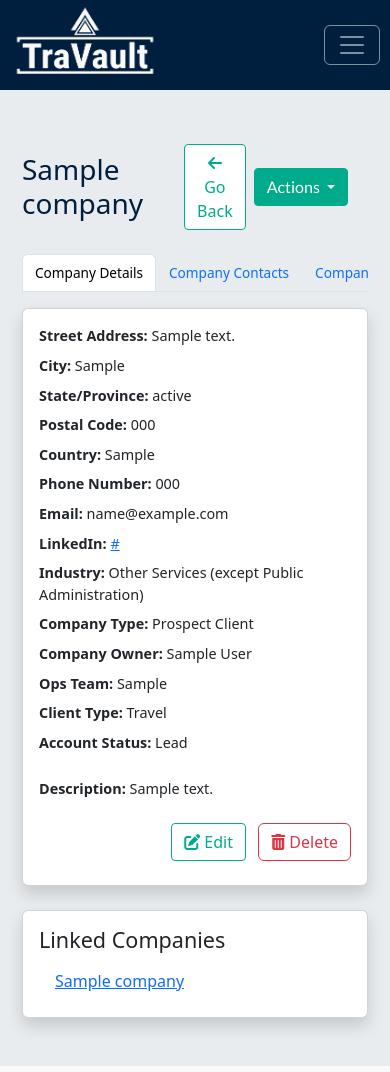
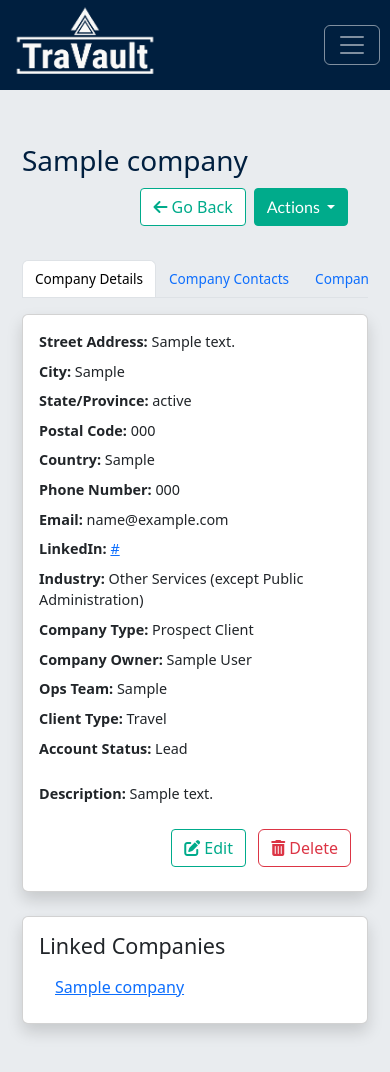
Before and after one commit to Ty-Thetravelguy/travault-v2-mp4, a Django app: page /crm/company/1/ in a window 390 px wide. Run offline with Django 5.2, Linux system fonts and the light colour scheme; a user stored in the database is signed in; data comes from the database, SQL or seed files in the repository; tables that the repository leaves empty hold one stand-in row (values such as "Sample post"); parts of the project's set-up code (start-up, migrations or seed data) failed here and were passed over; some libraries are stand-ins or nearby versions.

Commit message:
made company details more resposive

```diff
--- a/travault_crm/crm/templates/crm/company_detail.html
+++ b/travault_crm/crm/templates/crm/company_detail.html
@@ -6,11 +6,14 @@
 {% block content %}
 <div class="container-fluid full-height-bg top-padding bg-gray-200">
     <div class="container mt-5">
-        <div class="d-flex justify-content-between align-items-center mb-4">
+        <div class="row d-flex justify-content-between align-items-center mb-4">
+            <div class="col-md-6">
                 <h1 class="project-primary-color mb-0 display-5">{{ company.company_name }}</h1>
+            </div>
+            <div class="col-md-6">
 
                 <!-- Button container: Flexbox for proper alignment -->
-            <div class="d-flex align-items-center">
+                <div class="d-flex justify-content-end align-items-center">
                     <!-- Go Back Button -->
                     <a href="{% url 'crm:index' %}" class="btn btn-green me-2">
                         <i class="fas fa-arrow-left"></i> Go Back
@@ -66,7 +69,7 @@
                     </div>
                 </div>
             </div>
-
+        </div>
         <ul class="nav nav-tabs" id="companyTabs" role="tablist">
             <li class="nav-item" role="presentation">
                 <a class="nav-link {% if active_tab == 'details' %}active{% endif %}" id="details-tab"
```
Lines whose indentation alone changed are shown as unchanged.
